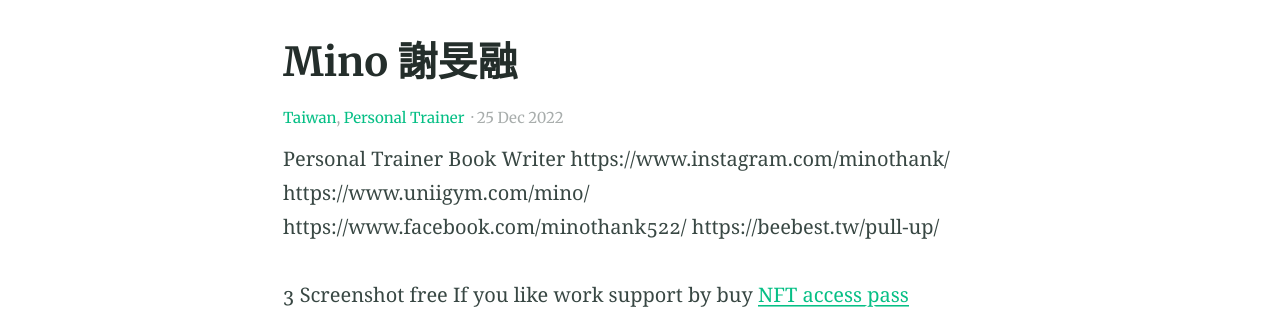
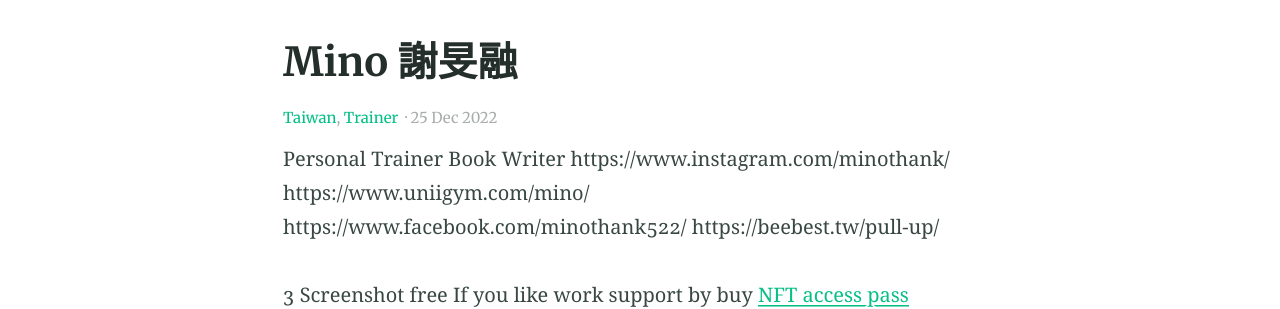
Before and after one commit to heynathanlum/wahtoon, a Jekyll site: the page built from _posts/2022-12-25-Mino.md, in a window 1280 px wide. Shown: the part 408-717 px from the top of the page. Built offline with Jekyll 4.4.1, drawn with Linux system fonts in a browser that asks for light colours.

Commit message:
Update 2022-12-25-Mino.md

```diff
--- a/_posts/2022-12-25-Mino.md
+++ b/_posts/2022-12-25-Mino.md
@@ -2,7 +2,7 @@
 title: Mino 謝旻融
 categories:
 - Taiwan
-- Personal Trainer
+- Trainer
 feature_image: "https://picsum.photos/2560/600?image=872"
 ---
 
```
